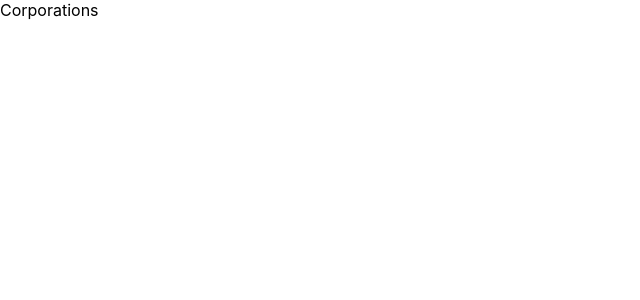
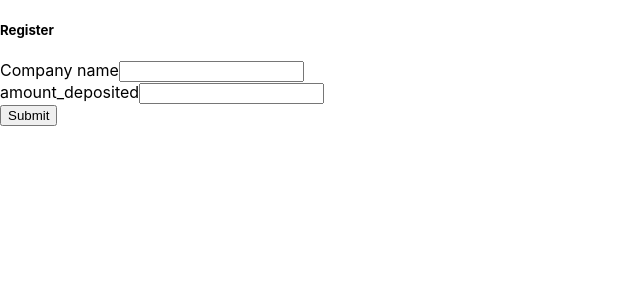
Before and after one commit to SuryaPatil/GivingGate, a React (Create React App) app in the folder client/: page /Corporations in a window 1280 px wide. Shown: the top 300 px of the page, without its empty margins (0-640 px from the left). Built offline with nearby package versions, Linux system fonts and the light colour scheme.

Commit message:
Can display data

```diff
--- a/client/package.json
+++ b/client/package.json
@@ -8,7 +8,7 @@
     "@testing-library/user-event": "^13.5.0",
     "react": "^18.2.0",
     "react-dom": "^18.2.0",
-    "react-router-dom": "^6.4.1",
+    "react-router-dom": "^6.4.2",
     "react-scripts": "5.0.1",
     "web-vitals": "^2.1.4"
   },
--- a/client/src/App.js
+++ b/client/src/App.js
@@ -1,14 +1,13 @@
-import { Fragment } from 'react';
 import './App.css';
 import {BrowserRouter as Router,
   Routes,
-  Navigate,
-  Link,
+
   Route} from "react-router-dom";
   import Apply from "./components/Apply";
   import Corporations from "./components/Corporations";
   import Contact from "./components/Contact";
-
+  import ListApplicants from './components/ListApplicants';
+  import ListCorporations from './components/ListCorporations';
 
 function App() {
   return (
@@ -18,6 +17,8 @@ function App() {
         <Route path="/Apply" element={<Apply/>}/>
         <Route path="/Corporations" element={<Corporations/>}/>
         <Route path="/Contact" element={<Contact/>}/>
+        <Route path="/ListApplicants" element={<ListApplicants/>}/>
+        <Route path="/ListCorporations" element={<ListCorporations/>}/>
         </Routes>
       </Router>
     </div>
--- a/client/src/components/Apply.js
+++ b/client/src/components/Apply.js
@@ -1,5 +1,4 @@
 import { useState } from 'react';
-import { useNavigate } from 'react-router-dom';
 import axios from 'axios';
 
 const Apply = () => {
--- a/client/src/components/Corporations.js
+++ b/client/src/components/Corporations.js
@@ -1,9 +1,67 @@
 import React from 'react'
+import { useState } from 'react';
+import { useNavigate } from 'react-router-dom';
+import axios from 'axios';
 
 export const Corporations = () => {
-  return (
-    <div>Corporations</div>
-  )
+    const [name, setname] = useState('');
+    const [amount_deposited, setamount_deposited] = useState('');
+
+    const handleSubmit = async (e) => {
+        e.preventDefault();
+        console.log(name, amount_deposited)
+
+        let data = {
+            "name": name,
+            "amount_deposited": amount_deposited,
+        }
+
+        axios
+            .post("http://localhost:5000/Corporations", data)
+            .then(res => {
+                if (!name || !amount_deposited) return;
+
+            })
+            .catch(error => {
+                console.log(error);
+            })
+    }
+    return (
+        <section className='section'>
+            <form className='form' onSubmit={handleSubmit}>
+                <h5>Register</h5>
+                <div className='form-row'>
+                    <label htmlFor='name' className='form-label'>
+                        Company name
+                    </label>
+                    <input
+                        type='text'
+                        className='form-input'
+                        id='name'
+                        value={name}
+                        onChange={(e) => setname(e.target.value)}
+                    />
+                </div>
+
+                <div className='form-row'>
+                    <label htmlFor='amount_deposited' className='form-label'>
+                        amount_deposited
+                    </label>
+                    <input
+                        type='amount_deposited'
+                        className='form-input'
+                        id='amount_deposited'
+                        value={amount_deposited}
+                        onChange={(e) => setamount_deposited(e.target.value)}
+                    />
+                </div>
+
+                <button type='submit' className='btn btn-block'>
+                    Submit
+                </button>
+            </form>
+        </section>
+    );
 }
 
 export default Corporations;
--- /dev/null
+++ b/client/src/components/ListApplicants.js
@@ -0,0 +1,54 @@
+import {React, useEffect, useState} from 'react'
+import axios from 'axios'
+const ListApplicants = () => {
+
+    const [apps, setApps] = useState([]);
+
+    const getApps = async () => {
+
+        try {
+            const response = await axios.get("http://localhost:5000/Apply")
+            setApps(response.data);
+        } catch (error) {
+            console.log(error);
+        }
+    }
+
+    useEffect(() => {
+        getApps();
+    },[]);
+
+    console.log(apps);
+  return (
+    <div>ListApplicants
+    <p></p>
+<table className="table mt-5 text-center">
+    <thead>
+      <tr>
+        <th>Firstname</th>
+        <th>Lastname</th>
+        <th>Email</th>
+        <th>Approved</th>
+      </tr>
+    </thead>
+    <tbody>
+
+    {apps.map(app => (
+        <tr>
+            <td>{app.firstname}</td>
+            <td>{app.lastname}</td>
+            <td>{app.email}</td>
+
+        </tr>
+    ))}
+
+    </tbody>
+  </table>
+
+
+    </div>
+
+  )
+}
+
+export default ListApplicants;
--- /dev/null
+++ b/client/src/components/ListCorporations.js
@@ -0,0 +1,51 @@
+import {React,useState,useEffect} from 'react'
+import axios from 'axios';
+const ListCorporations = () => {
+
+    const [corps, setCorps] = useState([]);
+
+    const getCorps = async () => {
+
+        try {
+            const response = await axios.get("http://localhost:5000/ListCorporations")
+            setCorps(response.data);
+        } catch (error) {
+            console.log(error);
+        }
+    }
+
+    useEffect(() => {
+        getCorps();
+    },[]);
+    console.log(corps);
+  return (
+    <div>ListCorporations
+
+<p></p>
+<table className="table mt-5 text-center">
+    <thead>
+      <tr>
+        <th>Name</th>
+        <th>Amount deposited</th>
+
+      </tr>
+    </thead>
+    <tbody>
+
+    {corps.map(corp => (
+        <tr>
+            <td>{corp.name}</td>
+            <td>{corp.amount_deposited}</td>
+
+        </tr>
+    ))}
+
+    </tbody>
+  </table>
+
+    </div>
+
+  )
+}
+
+export default ListCorporations
```
Also changed, not shown: 2 other files (tests, documents, lock files or other folders).
